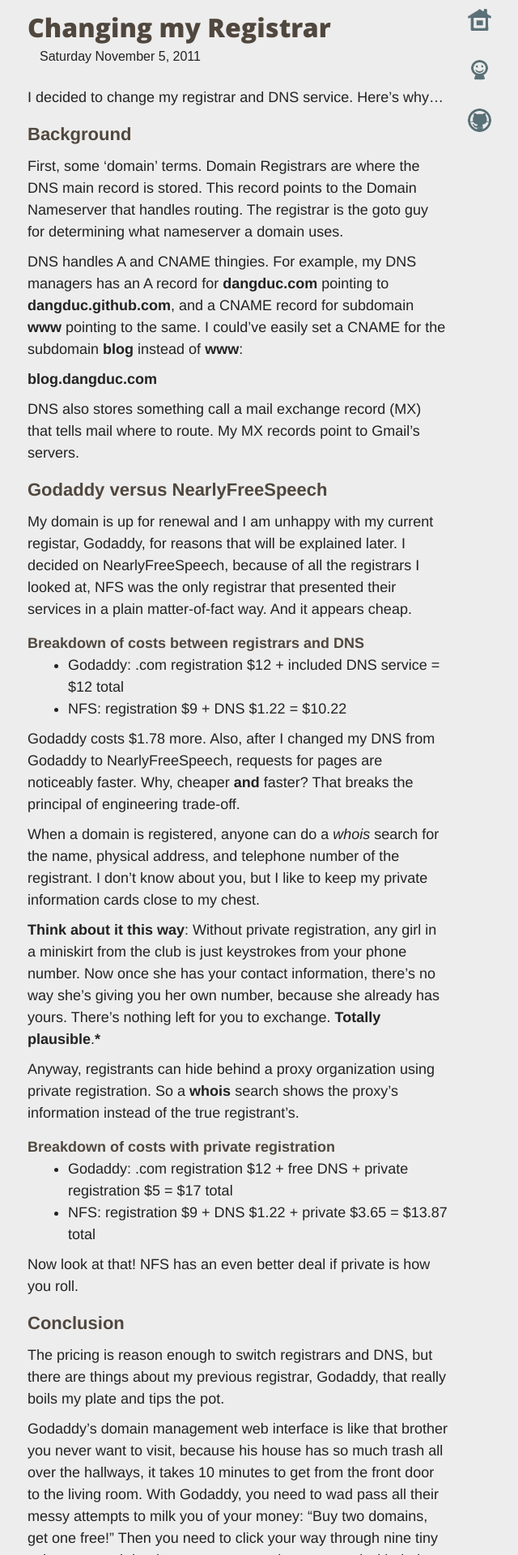
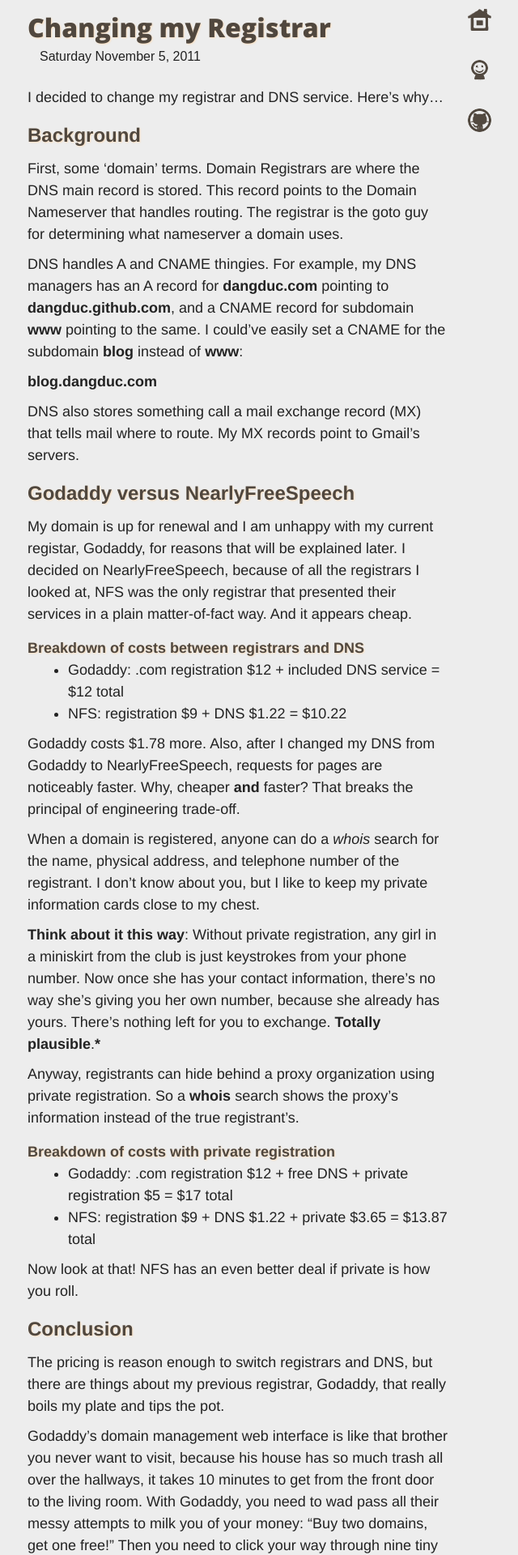
Before and after one commit to dangduc/dangduc.github.com, a Jekyll site: the page built from _posts/2011-11-5-changing-my-registrar.md, in a window 1280 px wide. Shown: the top 1920 px of the page at 81% size, without its empty margins (296-936 px from the left). Built offline with Jekyll 4.4.1, drawn with Linux system fonts in a browser that asks for light colours; some web fonts are replaced; Markdown is read by kramdown in place of the engine named in the settings.

Commit message:
made icons brown to be consistent with the new color changes; Added shadows to headers; Increased font size of h2's to increase contrast between h1 and h3 headers

```diff
--- a/css/style.css
+++ b/css/style.css
@@ -118,6 +118,7 @@
   color: #50473E;
   font-size: 32px;
   font-weight: bold;
+  text-shadow: #F8DEBF 1px 1px 2px;
 }
 
 div.entry h1 {
@@ -140,14 +141,16 @@
 
 div.post h2 {
   color: #50473E;
-  font-size: 22px;
+  font-size: 24px;
   margin: 15px 0 0 0;
+  text-shadow: #F8DEBF 1px 1px 2px;
 }
 
 div.post h3 {
   color: #50473E;
   font-size: 18px;
   margin: 15px 0 0 0;
+  text-shadow: #F8DEBF 1px 1px 2px;
 }
 
 div.post p {
```
Also changed, not shown: _posts/2011-11-5-changing-my-registrar.md (+4 -0 lines), images/about.png, images/github.png, images/home.png, 3 other files.
